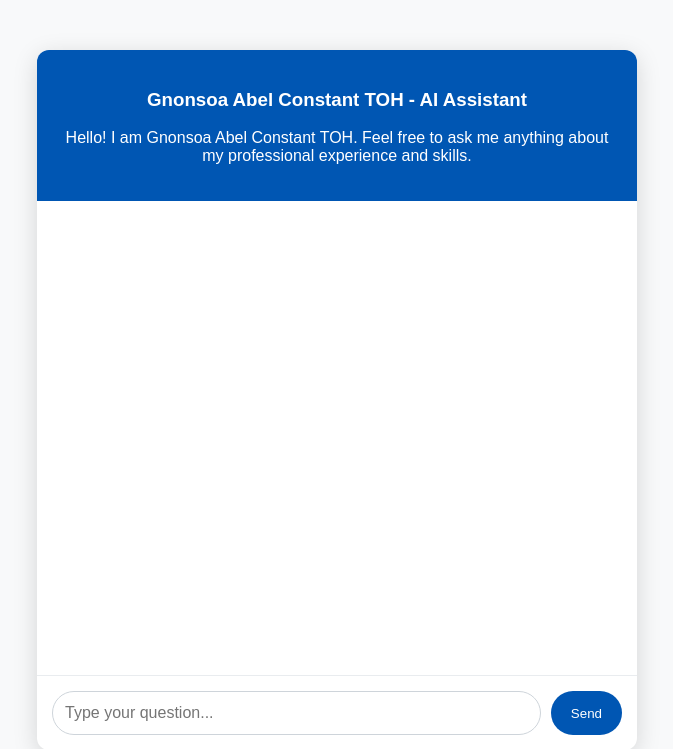
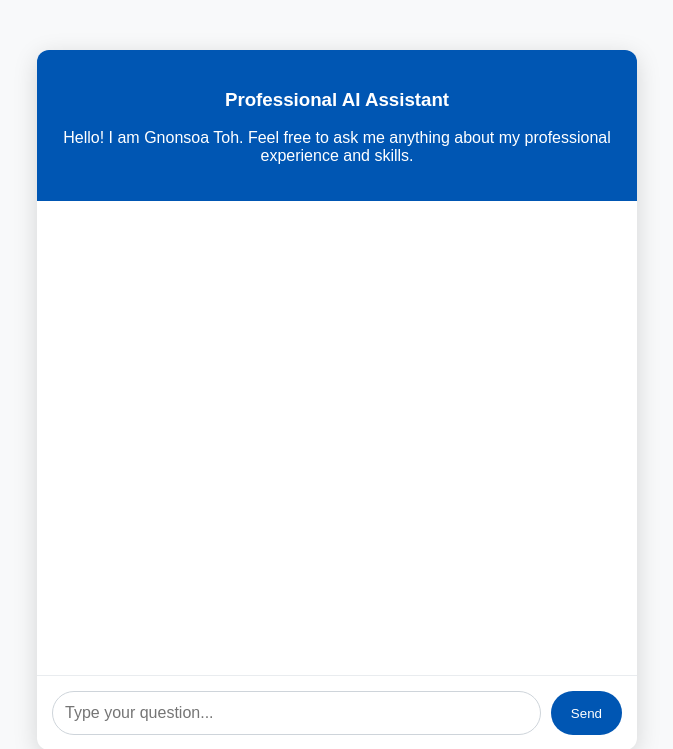
Before and after one commit to Abel-lab-dot/Personal-Agentic-AI, a Flask app: page / in a window 1280 px wide. Shown: the top 749 px of the page, without its empty margins (303-976 px from the left). Run offline with Flask 3, Linux system fonts and the light colour scheme.

Commit message:
index.html

```diff
--- a/templates/index.html
+++ b/templates/index.html
@@ -3,7 +3,7 @@
 <head>
     <meta charset="UTF-8">
     <meta name="viewport" content="width=device-width, initial-scale=1.0">
-    <title>Gnonsoa Abel Constant TOH - AI Assistant</title>
+    <title>Professional AI Assistant</title>
 
     <script async src="https://www.googletagmanager.com/gtag/js?id=G-WM2ZRLWR6X"></script>
     <script>
@@ -99,8 +99,8 @@
 <body>
     <div class="chat-container">
         <div class="header">
-            <h3>Gnonsoa Abel Constant TOH - AI Assistant</h3>
-            <p>Hello! I am Gnonsoa Abel Constant TOH. Feel free to ask me anything about my professional experience and skills.</p>
+            <h3>Professional AI Assistant</h3>
+            <p>Hello! I am Gnonsoa Toh. Feel free to ask me anything about my professional experience and skills.</p>
         </div>
         <div class="chat-box" id="chat-box">
         </div>
```
